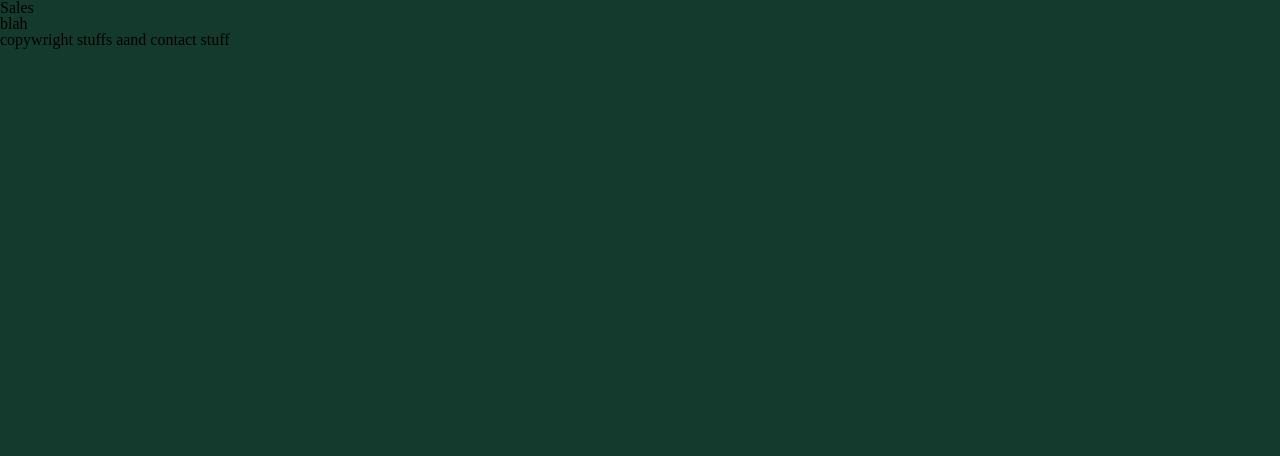
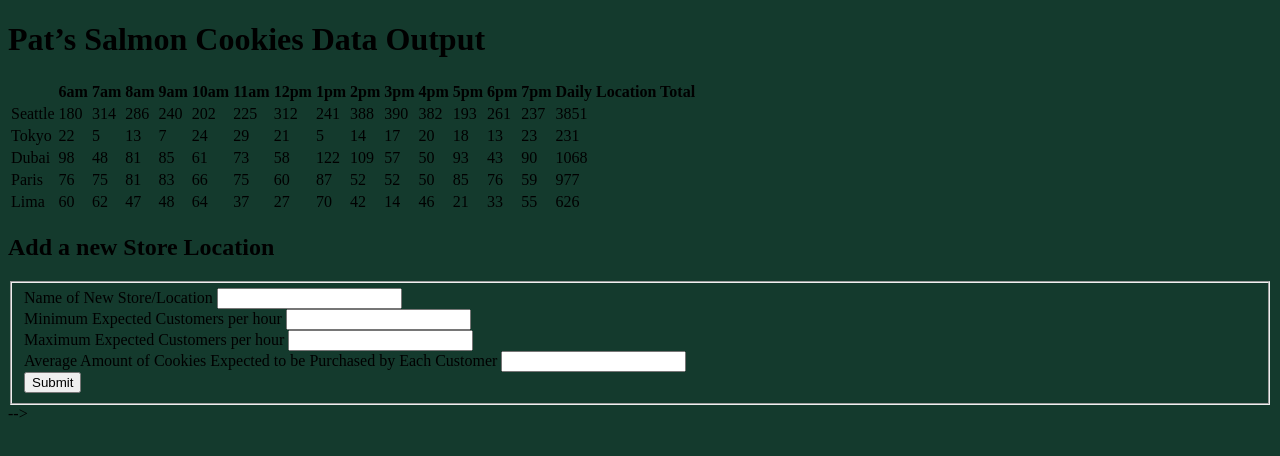
Before and after one commit to Saynka/cookie-stand, a plain HTML site: page html/sale.html in a window 1280 px wide. Drawn offline with Linux system fonts and the light colour scheme.

Commit message:
hivemind

```diff
--- a/html/sale.html
+++ b/html/sale.html
@@ -1,21 +1,34 @@
 <!DOCTYPE html>
 <html>
 <head>
-  <title>Sales</title>
-  <link rel="stylesheet" href="../css/reset.css">
-  <link rel="stylesheet" href="../css/style.css">
+  <title>Pat’s data output</title>
+  <link rel="stylesheet" href="../css/style.css" />
 </head>
 <body>
   <header>
-    <h1>Sales</h1>
+    <h1>Pat’s Salmon Cookies Data Output</h1>
   </header>
   <main>
-    <h2>blah</h2>
-    <ul id="Sales"></ul>
-
+    <table>
+      <tbody id="table"></tbody>
+    </table>
+    <h2>Add a new Store Location</h2>
+    <form id="form">
+      <fieldset>
+        <label> Name of New Store/Location</label>
+        <input name="storename" type="text" /><br>
+        <label>Minimum Expected Customers per hour</label>
+        <input name="mincustomer" type="text" /><br>
+        <label>Maximum Expected Customers per hour</label>
+        <input name="maxcustomer" type="text" /><br>
+        <label>Average Amount of Cookies Expected to be Purchased by Each Customer</label>
+        <input name="avgcookie" type="text" /><br>
+        <button type="submit">Submit</button>
+      </fieldset>
+    </form>
   </main>
-  <footer>copywright stuffs aand contact stuff</footer>
+  <footer>
+  </footer>
   <script src="../js/app.js"></script>
-
 </body>
-</html>
+</html> -->
--- a/js/app.js
+++ b/js/app.js
@@ -1,237 +1,79 @@
-"use strict"
-
-
-// random num of customers
-// Seattle cookie sale
-
-
-// function Rngforall()
-
-
-// console.log('Seattle')
-// function numOfGuests(min, max){
-//   return Math.ceil(Math.random() * (max - min) + min)
-//   }
-
-//   console.log(numOfGuests(23, 65));
-
-// function sales(guestsperhour, avg) {
-//   return guestsperhour * avg;
-// }
-// var storeHoursArr = ['6am', '7am', '8am', '9am', '10am', '11am', '12pm', '1pm', '2pm', '3pm', '4pm', '5pm', '6pm', '7pm']
-
-// for (var i = 0; i <= 13; i = i + 1){
-//   var guesttest = numOfGuests(23, 65);
-//  console.log(storeHoursArr[i], sales(guesttest, 6.3));
-//   storeHoursArr[i], sales(guesttest, 6.3)
-// }
-// // tokyo cookie sales
-// console.log('Tokyo')
-// function numOfGuests(min, max){
-//   return Math.ceil(Math.random() * (max - min) + min)
-//   }
-
-//   console.log(numOfGuests(3, 24));
-
-// function sales(guestsperhour, avg) {
-//   return guestsperhour * avg;
-// }
-
-// for (var i = 0; i <= 13; i = i + 1){
-//   var guesttest = numOfGuests(3, 24);
-//  console.log(storeHoursArr[i], sales(guesttest, 61.2));
-//   storeHoursArr[i], sales(guesttest, 61.2)
-// }
-
-// // Dubai cookie sales
-// console.log('Dubai')
-// function numOfGuests(min, max){
-//   return Math.ceil(Math.random() * (max - min) + min)
-//   }
-
-//   console.log(numOfGuests(11, 38));
-
-// function sales(guestsperhour, avg) {
-//   return guestsperhour * avg;
-// }
-
-// for (var i = 0; i <= 13; i = i + 1){
-//   var guesttest = numOfGuests(11, 38);
-//  console.log(storeHoursArr[i], sales(guesttest, 3.7));
-//   storeHoursArr[i], sales(guesttest, 3.7)
-// }
-
-// // Paris Cookie sales
-// console.log('Paris')
-// function numOfGuests(min, max){
-//   return Math.ceil(Math.random() * (max - min) + min)
-//   }
-
-//   console.log(numOfGuests(20, 38));
-
-// function sales(guestsperhour, avg) {
-//   return guestsperhour * avg;
-// }
-
-// for (var i = 0; i <= 13; i = i + 1){
-//   var guesttest = numOfGuests(20, 38);
-//  console.log(storeHoursArr[i], sales(guesttest, 2.3));
-//   storeHoursArr[i], sales(guesttest, 2.3)
-// }
-
-// // Lima Cookie sales
-// console.log('Lima')
-// function numOfGuests(min, max){
-//   return Math.ceil(Math.random() * (max - min) + min)
-//   }
-
-//   console.log(numOfGuests(2, 16));
-
-// function sales(guestsperhour, avg) {
-//   return guestsperhour * avg;
-// }
-
-
-// for (var i = 0; i <= 13; i = i + 1){
-//   var guesttest = numOfGuests(2, 16);
-//   console.log(storeHoursArr[i], sales(guesttest, 4.6));
-//   storeHoursArr[i], sales(guesttest, 4.6)
-// }
-
-
-
-
-
-
-var storeHoursArr = ['6am', '7am', '8am', '9am', '10am', '11am', '12pm', '1pm', '2pm', '3pm', '4pm', '5pm', '6pm', '7pm']
-
-// var seattle = {
-//   name: "Seattle",
-//   min: 23,
-//   max: 65,
-//   avg: 6.3,
-//   store: true,
-  // dailySales:[],
-//   numOfGuests: function(){
-//     return Math.ceil(Math.random() * (this.max - this.min + 1) + this.min)
-  // },
-  // sales: function(guestsperhour) {
-  //   return Math.ceil(guestsperhour * this.avg);
-  // },
-  // generateDailySales: function(){
-  //   for (var i = 0; i < storeHoursArr.length; i++){
-  //     var projectedCustomers = this.numOfGuests()
-  //     var cookiesSales = this.sales(projectedCustomers)
-  //     this.dailySales.push(cookiesSales)
-  //   }
-  // },
-  // render: function(){
-  //   var list = document.getElementById("Sales");
-  //   var listElement = document.createElement('li');
-  //   listElement.textContent = this.name;
-  //   list.appendChild(listElement);
-  //   for (var i = 0; i < storeHoursArr.length; i++){
-  //     var time = document.createElement('li');
-  //     time.textContent = `${storeHoursArr[i]}: ${this.dailySales[i]} cookies`
-  //     list.appendChild(time);
-  //   }
-  //  }
-  // }
-  // seattle.generateDailySales();
-  // seattle.render();
-// pair coding goals matt driveing Kale Navigating.
-  // take 115 thorugh 119 make one looped func to get gusest per hour GLOBAL
-  // convert generateDailySales to constructor method PROTOTYPE OR INTERNAL:
-
-  // creat protype of render
-    // create table and poputlate
-  var allLocations = [];
-
-  function Location(min, max, avg, store,){
-    this.minCustomers = min;
-    this.maxCustomers = max;
-    this.avgCookies = avg;
-    this.storeName = store;
-    this.dailySales =  [];
-    this.storeHoursArr = [];
-
-
-    allLocations.push(this);
+'use strict'
+var clock = ['6am', '7am', '8am', '9am', '10am', '11am', '12pm', '1pm', '2pm', '3pm', '4pm', '5pm', '6pm', '7pm'];
+var parentElement = document.getElementById('table');
+var allStores = [];
+function Location(name, minPeople, maxPeople, avgCookie) {
+  this.locationName = name;
+  this.minPeople = minPeople;
+  this.maxPeople = maxPeople;
+  this.avgCookie = avgCookie;
+  this.hourlyCookies = [];
+  this.cookieTotal = 0;
+  allStores.push(this);
+}
+Location.prototype.cookiesPerHour = function () {
+  for (var i = 0; i < clock.length; i++) {
+    var Customers = Math.random() * (this.maxPeople - this.minPeople) + this.minPeople;
+    var cookieNumber = Customers * this.avgCookie;
+    var cookiesBaked = Math.ceil(cookieNumber);
+    this.hourlyCookies.push(cookiesBaked);
+    this.cookieTotal = this.cookieTotal + cookiesBaked;
   }
-  Location.prototype.cookiecount = function(){
-// loop over hour for num of cust
-  var numberOfCustomers = 0;
-  var customerPerHour = [];
-  for (var i = 0; i < storeHoursArr.length; i++){
-      numberOfCustomers = numberOfGuests(this.minCustomers, this.maxCustomers);
-      customerPerHour = Math.ceil(numberOfCustomers * this.avgCookies);
-
-    }
-console.log(customerPerHour)
+}
+function generateHeader() {
+  var tableRow = document.createElement('tr');
+  var blank = document.createElement('td');
+  tableRow.appendChild(blank);
+  for (var i = 0; i < clock.length; i++) {
+    var tableHead = document.createElement('th');
+    tableHead.textContent = clock[i];
+    tableRow.appendChild(tableHead);
   }
-  var seattle = new Location(23,65,6.3,'Seattle');
-  var tokyo = new Location(3, 24, 1.2, 'tokyo');
-  var dubai = new Location(11, 38, 3.7, 'dubai');
-  var paris = new Location(20, 38, 2.3, 'paris');
-  var lima = new Location(2, 16, 4.6, 'lima');
-
-// helper functions
-function numberOfGuests(minCustomers,maxCustomers){
-  for(var i=0; i < storeHoursArr.length; i++){
-    return Math.ceil(Math.random() * (maxCustomers - minCustomers + 1) + minCustomers)
-  };
+  var total = document.createElement('th');
+  total.textContent = 'Daily Location Total';
+  tableRow.appendChild(total);
+  parentElement.appendChild(tableRow);
 }
-
-//referance notes
-
-
-// toyko
-//   min: 3,
-//   max: 24,
-//   avg: 6.1,
-//   store: true,
-// }
-
-
-// var dubai = {
-//   min: 11,
-//   max: 38,
-//   avg: 3.7,
-//   store: true,
-// }
-
-
-// var paris = {
-//   min: 20,
-//   max: 38,
-//   avg: 2.3,
-//   store: true,
-// }
-
-
-// var lima = {
-//   min: 2,
-//   max: 16,
-//   avg: 4.6,
-//   store: true,
-// }
-
-
-// // DO SOME WORK on a branch,
-// // CONSOLE: git add (FILES)
-// // CONSOLE git commit -m " (short message about what you did)"
-// // CONSOLE git push origin (BRANCH YOU AR ON)
-// // GITHUB make pull request and merge
-// // CONSOLE git checkout master
-// // CONSOLE git pull origin master
-// // CONSOLE git checkout -b (NEW BRANCH NAME)
-// // GO BACK TO TOP OF STACK
-
-// var tableData = document.createElement('td');
-// tableData.textContent = this.color;
-// tableRow.appendChild(tableData);
-
-
-// line 136 grabbing list create a list element i need to give list element the content i want
-// then i need to append my list element to parent element
-// .textContent = this.dailySales;
+generateHeader();
+Location.prototype.renderTableList = function () {
+  var tableRow = document.createElement('tr');
+  var storeName = document.createElement('td');
+  storeName.textContent = this.locationName;
+  tableRow.appendChild(storeName);
+  for (var i = 0; i < this.hourlyCookies.length; i++) {
+    var cookiesList = document.createElement('td');
+    cookiesList.textContent = this.hourlyCookies[i];
+    tableRow.appendChild(cookiesList);
+  }
+  var dailyTotal = document.createElement('td');
+  dailyTotal.textContent = this.cookieTotal;
+  tableRow.appendChild(dailyTotal);
+  parentElement.appendChild(tableRow);
+}
+var seattle = new Location('Seattle', 23, 65, 6.3);
+seattle.cookiesPerHour();
+seattle.renderTableList();
+var tokyo = new Location('Tokyo', 3, 24, 1.2);
+tokyo.cookiesPerHour();
+tokyo.renderTableList();
+var dubai = new Location('Dubai', 11, 38, 3.7);
+dubai.cookiesPerHour();
+dubai.renderTableList();
+var paris = new Location('Paris', 20, 38, 2.3);
+paris.cookiesPerHour();
+paris.renderTableList();
+var lima = new Location('Lima', 2, 16, 4.6);
+lima.cookiesPerHour();
+lima.renderTableList();
+// console.log(allStores);
+var form = document.getElementById('form')
+form.addEventListener('submit', function(event){
+  event.preventDefault();
+  var storeName = event.target.storename.value;
+  var minCust = event.target.mincustomer.value;
+  var maxCust = event.target.maxcustomer.value;
+  var avgCookie = event.target.avgcookie.value;
+  var storeName = new Location(storeName, minCust, maxCust, avgCookie);
+  storeName.cookiesPerHour();
+  storeName.renderTableList();
+});
```
Also changed, not shown: html/sales.html (added, +21 -0 lines), js/appss.js (added, +237 -0 lines), 1 other file.
